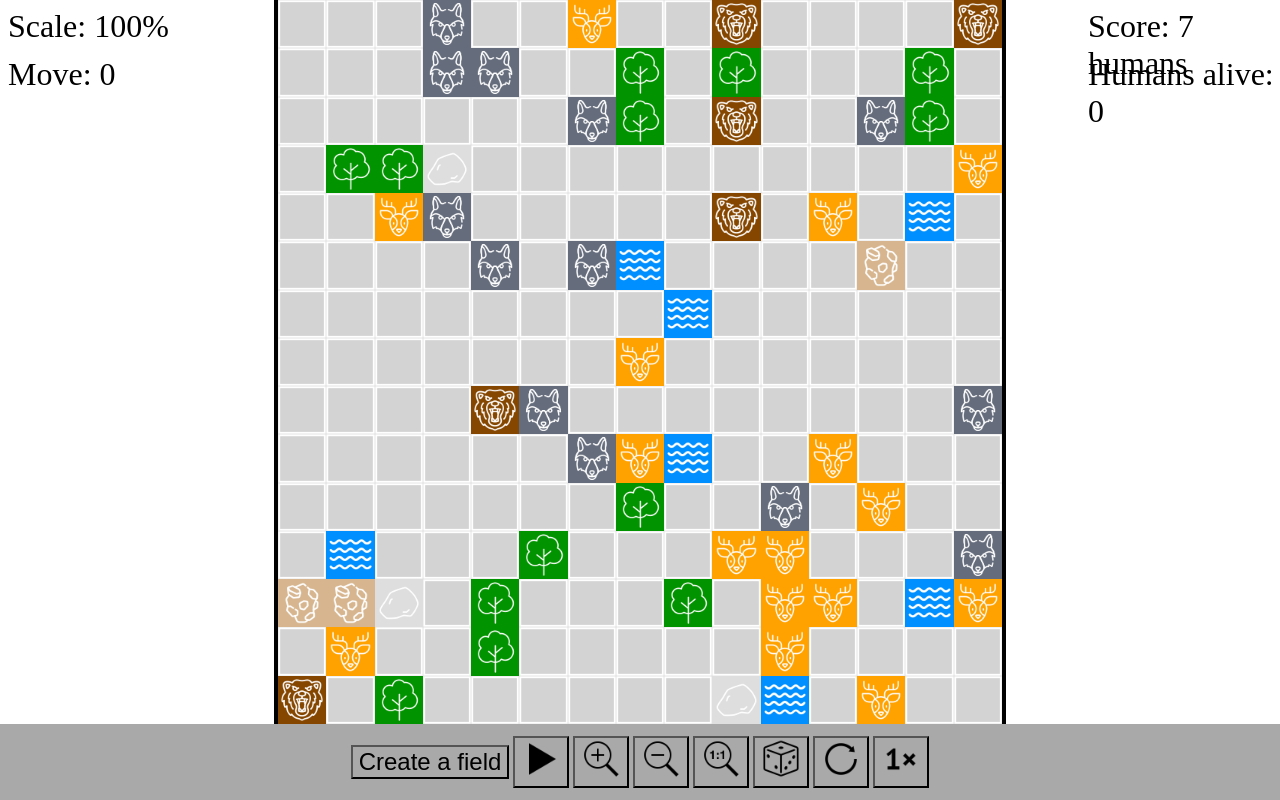
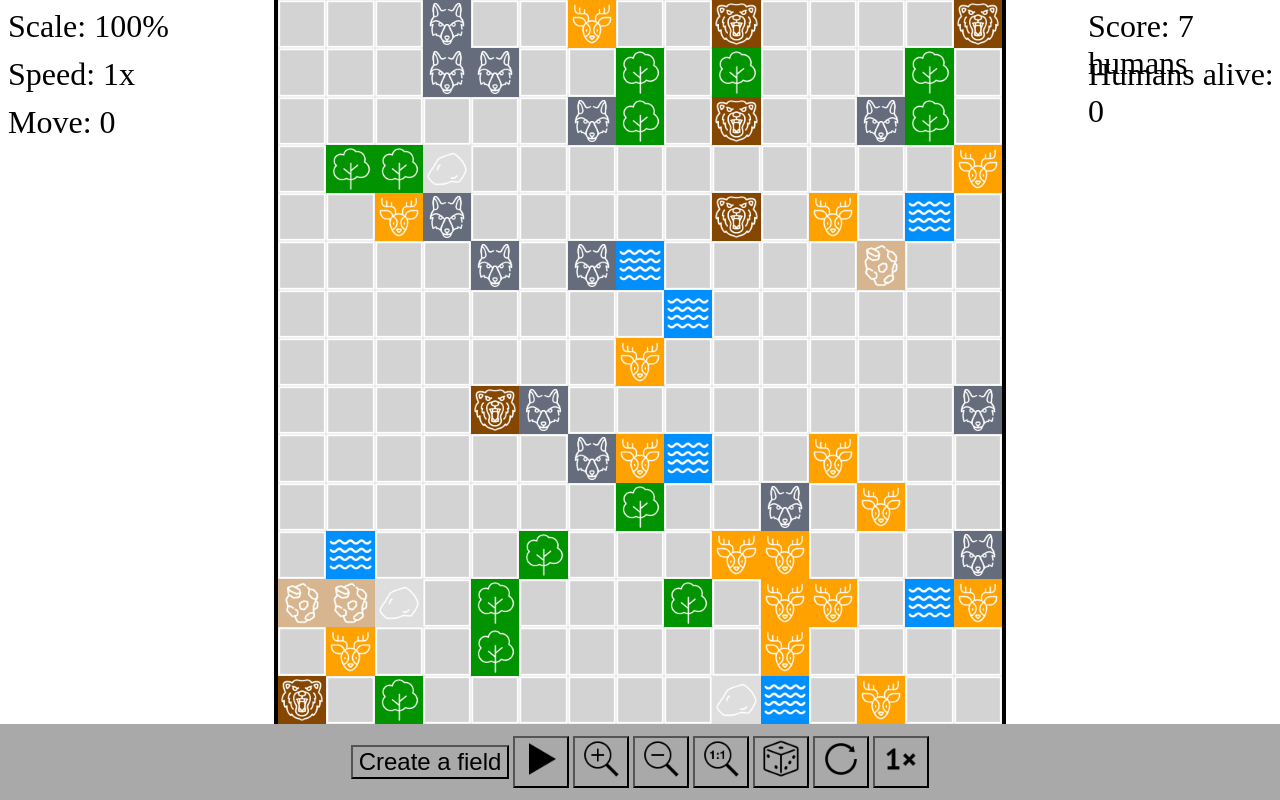
Before and after one commit to BbIXOD/mtrpz-lab-4, a website with bundled scripts: page public/index.html in a window 1280 px wide. Built offline with nearby package versions, Linux system fonts and the light colour scheme.

Commit message:
added speed display

```diff
--- a/public/index.html
+++ b/public/index.html
@@ -11,6 +11,7 @@
 <body>
     <div id="field-container">
         <div id="scaleDisplay">Scale: 100%</div>
+        <div id="speedDisplay">Speed: 1x</div>
         <div id="moveDisplay">Move: 0</div>
         <div id="field"></div>
         <div id="scoreDisplay">Score: 7 humans</div>
--- a/public/style.css
+++ b/public/style.css
@@ -24,11 +24,19 @@ body, html {
     left: 1vh;
 }
 
+#speedDisplay {
+    color: black;
+    font-size: 4vh;
+    position: absolute;
+    top: 7vh;
+    left: 1vh;
+}
+
 #moveDisplay {
     color: black;
     font-size: 4vh;
     position: absolute;
-    top: 7vh;
+    top: 13vh;
     left: 1vh;
 }
 
--- a/src/index.ts
+++ b/src/index.ts
@@ -10,6 +10,7 @@ const fieldContainer = document.getElementById('field-container');
 const fieldElement = document.getElementById('field');
 const panelElement = document.getElementById('panel');
 const scaleDisplay = document.getElementById('scaleDisplay');
+const speedDisplay = document.getElementById('speedDisplay');
 const moveDisplay = document.getElementById('moveDisplay');
 const humanCountDisplay = document.getElementById('humanCountDisplay');
 const humanHungerDisplay = document.getElementById('humanHungerDisplay');
@@ -29,6 +30,7 @@ if (
   !fieldElement ||
   !panelElement ||
   !scaleDisplay ||
+  !speedDisplay ||
   !moveDisplay ||
   !fieldSizeInput ||
   !sizeModal ||
@@ -415,6 +417,7 @@ function handleTimerMoveSpeed() {
   timerSpeed = speeds[currentSpeedIndex].value;
   document.getElementById('buttonMoveSpeed')!.querySelector('img')!.src =
     speeds[currentSpeedIndex].picture;
+  speedDisplay!.textContent = `Speed: ${speeds[currentSpeedIndex].name}`;
   if (timerId !== null) {
     stopTimer();
     startTimer();
```
